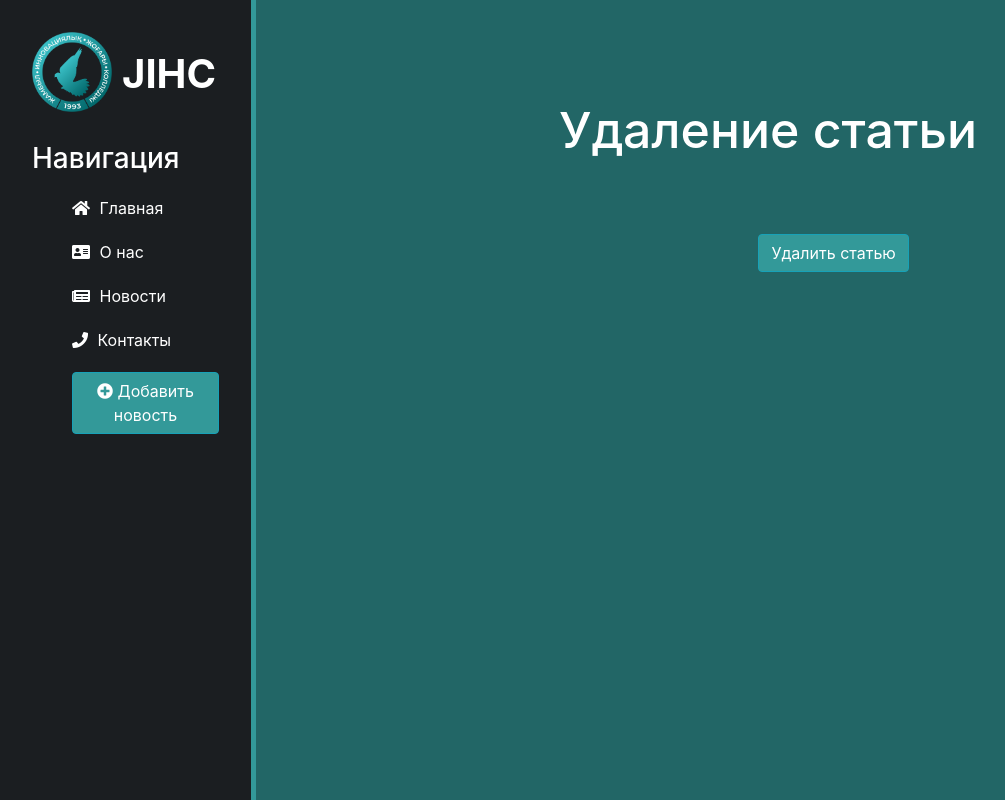
After one commit to daurbekuly/second_Django_project, a Django app: page /news/1/delete in a window 1280 px wide. The commit adds this page. Shown: the whole page, without its empty margins (0-1005 px from the left). Run offline with Django 3.2, Linux system fonts and the light colour scheme; data comes from the database, SQL or seed files in the repository; both versions use the stored data as it was after the commit; some libraries are stand-ins or nearby versions.

Commit message:
Update Project

```diff
--- a/web_app/main/static/main/css/main.css
+++ b/web_app/main/static/main/css/main.css
@@ -1,14 +1,15 @@
 body {
-    background: #1B1E21 ;
+    background: #226666;
 }
 aside{
     float: left;
-    background: #226666;
+    background: #1B1E21;
     width: 20%;
     padding: 2.5%;
     height: 100vh;
     color: #fff;
     border-right: 5px solid #339999;
+    /*position: fixed;*/
 }
 aside img{
     width: 80px;
@@ -23,6 +24,7 @@ aside .logo{
 }
 aside h3{
     margin-top: 50px;
+    margin-left: 0px;
     font-size: 28px;
 }
 aside ul{
@@ -39,13 +41,20 @@ aside ul li:hover, aside ul a:hover {
     text-decoration: none;
     transform: scale(1.05);
 }
+.btn-info{
+    background: #339999;
+}
+.btn-info:hover{
+    background: #226666;
+}
 
 main .features{
     float: left;
     color: #fff;
     margin-top: 100px;
     text-align: center;
-    width: 75%;
+    width: 80%;
+    margin-right: -20%;
 }
 main .features h1{font-size: 50px;}
 main .features p{max-width: 500px; margin: 20px auto;}
--- a/web_app/main/templates/main/layout.html
+++ b/web_app/main/templates/main/layout.html
@@ -17,10 +17,10 @@
         <span class="logo">JIHC</span>
         <h3>Навигация</h3>
         <ul>
-            <a href="{% url 'home' %}"><li><i class="fas fa-home"></i> Главная</li></a>
-            <a href="{% url 'about' %}"><li><i class="fas fa-address-card"></i> О нас</li></a>
-            <a href="{% url 'news_home' %}"><li><i class="fas fa-newspaper"></i> Новости</li></a>
-            <a href=""><li><i class="fas fa-phone"></i> Контакты</li></a>
+            <a href="{% url 'home' %}"><li><i class="fas fa-home" style="margin-right: 5px;"></i>   Главная</li></a>
+            <a href="{% url 'about' %}"><li><i class="fas fa-address-card" style="margin-right: 5px;"></i>   О нас</li></a>
+            <a href="{% url 'news_home' %}"><li><i class="fas fa-newspaper" style="margin-right: 5px;"></i>   Новости</li></a>
+            <a href=""><li><i class="fas fa-phone" style="margin-right: 5px;"></i>   Контакты</li></a>
             <a href="{% url 'create' %}"><li><button class="btn btn-info"><i class="fas fa-plus-circle"></i> Добавить новость</button></li></a>
         </ul>
     </aside>
--- a/web_app/news/forms.py
+++ b/web_app/news/forms.py
@@ -20,7 +20,7 @@ class ArticlesForm(ModelForm):
             }),
             "date": DateTimeInput(attrs={
                 'class': 'form-control',
-                'placeholder': 'Дата публикации',
+                'placeholder': 'гггг-мм-дд чч.мм.сс',
             }),
             "full_text": Textarea(attrs={
                 'class': 'form-control',
--- a/web_app/news/models.py
+++ b/web_app/news/models.py
@@ -10,6 +10,9 @@ class Articles(models.Model):
     def __str__(self):
         return self.title
 
+    def get_absolute_url(self):
+        return f'/news/{self.id}'
+
     class Meta:
         verbose_name = 'Новость'
         verbose_name_plural = 'Новости'
--- /dev/null
+++ b/web_app/news/templates/news/news_delete.html
@@ -0,0 +1,13 @@
+{% extends 'main/layout.html' %}
+
+{% block title %}Удаление статьи{% endblock %}
+
+{% block content %}
+    <div class="features">
+        <h1>Удаление статьи</h1>
+        <form method="post">
+            {% csrf_token %}<br>
+            <button class="btn btn-info" type="submit">Удалить статью</button>
+        </form>
+    </div>
+{% endblock %}
--- a/web_app/news/templates/news/news_home.html
+++ b/web_app/news/templates/news/news_home.html
@@ -10,6 +10,7 @@
                 <div class="alert alert-info ">
                     <h3>{{ el.title }}</h3>
                     <p>{{ el.announce }}</p>
+                    <a href="{% url 'news-detail' el.id %}" class="btn btn-info">Читать детальнее >>></a>
                 </div>
             {% endfor %}
         {% else %}
--- a/web_app/news/urls.py
+++ b/web_app/news/urls.py
@@ -4,4 +4,7 @@ from . import views
 urlpatterns = [
     path('', views.news_home, name='news_home'),
     path('create/', views.create, name='create'),
+    path('<int:pk>', views.NewsDetailView.as_view(), name='news-detail'),
+    path('<int:pk>/update', views.NewsUpdateView.as_view(), name='news-update'),
+    path('<int:pk>/delete', views.NewsDeleteView.as_view(), name='news-delete'),
 ]
--- a/web_app/news/views.py
+++ b/web_app/news/views.py
@@ -1,11 +1,32 @@
 from django.shortcuts import render, redirect
 from .models import Articles
 from .forms import ArticlesForm
+from django.views.generic import DetailView, UpdateView, DeleteView
 
 
 def news_home(request):
     news = Articles.objects.order_by('-date')
     return render(request, 'news/news_home.html', {'news': news})
+
+
+class NewsDetailView(DetailView):
+    model = Articles
+    template_name = 'news/detail_view.html'
+    context_object_name = 'article'
+
+
+class NewsUpdateView(UpdateView):
+    model = Articles
+    template_name = 'news/create.html'
+
+    form_class = ArticlesForm
+
+
+class NewsDeleteView(DeleteView):
+    model = Articles
+    success_url = '/news/'
+    template_name = 'news/news_delete.html'
+
 
 def create(request):
     error = ''
```
Also changed, not shown: web_app/news/templates/news/detail_view.html (added, +13 -0 lines), web_app/db.sqlite3.
